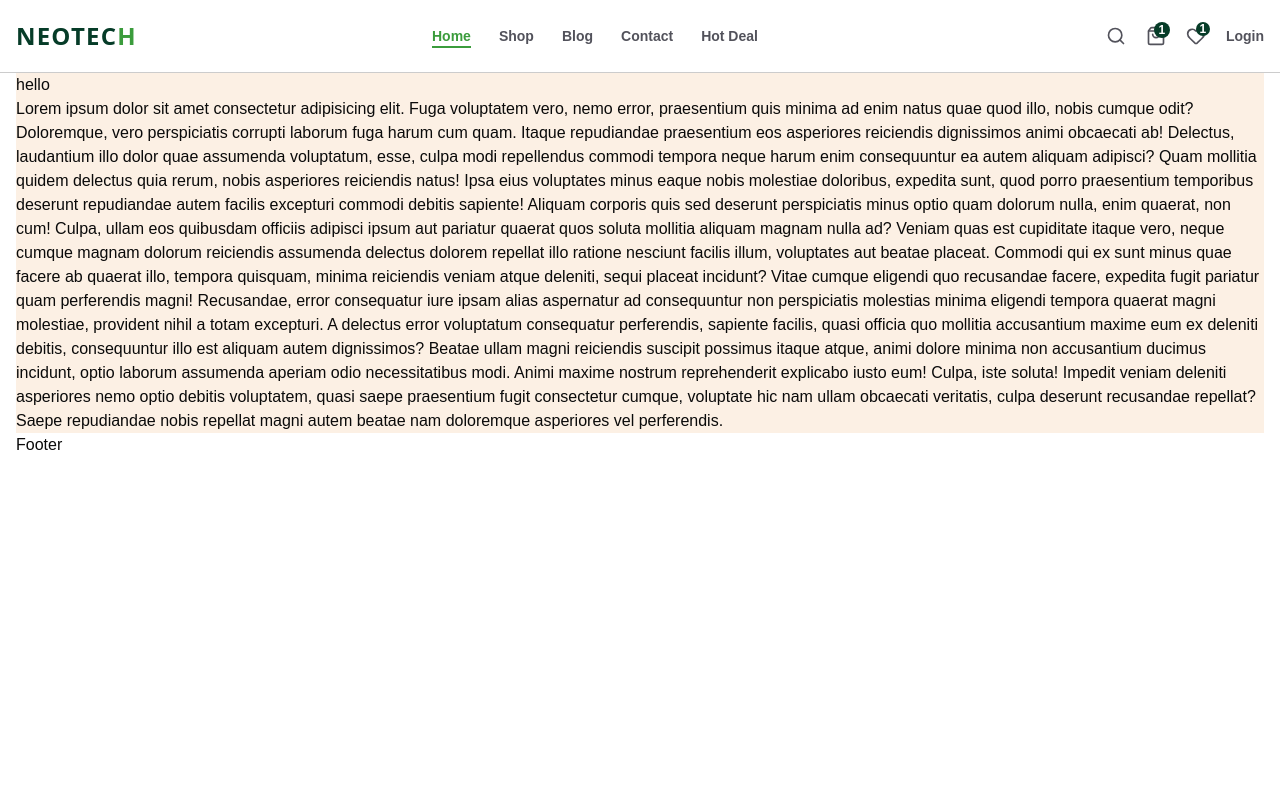
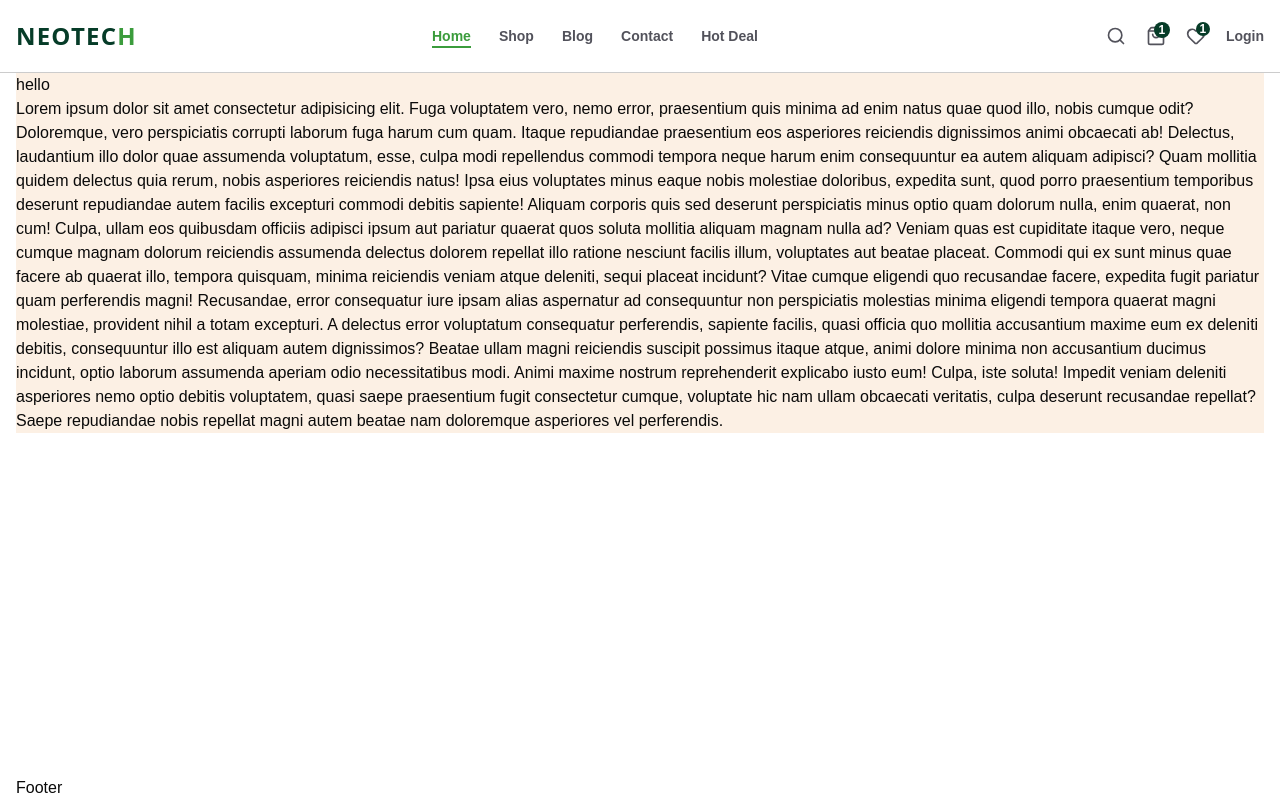
Before and after one commit to Shihab177/neotech, a Next.js app: page / in a window 1280 px wide. Built offline with nearby package versions, Linux system fonts and the light colour scheme; no server answers.

Commit message:
[Update]: layout for responsive

```diff
--- a/app/layout.tsx
+++ b/app/layout.tsx
@@ -19,9 +19,11 @@
     <ClerkProvider>
       <html lang="en">
         <body className="font-poppins antialiased">
-          <Header />
-          {children}
-          <Footer />
+          <div className="flex flex-col min-h-screen">
+            <Header />
+            <main className="flex-1">{children}</main>
+            <Footer />
+          </div>
         </body>
       </html>
     </ClerkProvider>
```
